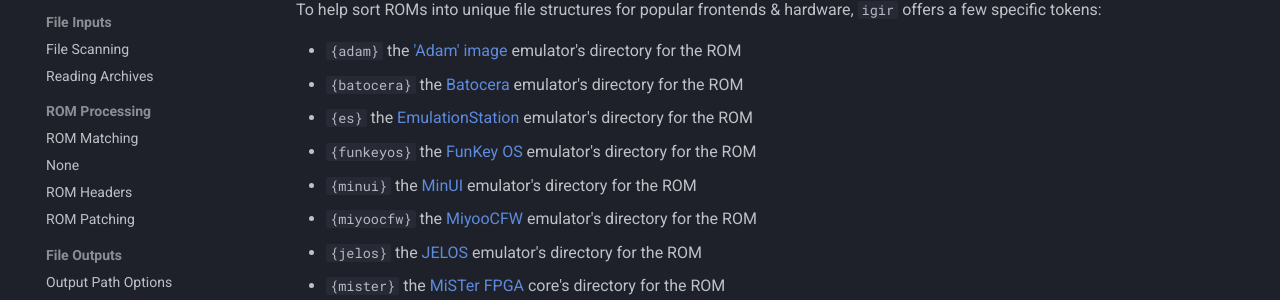
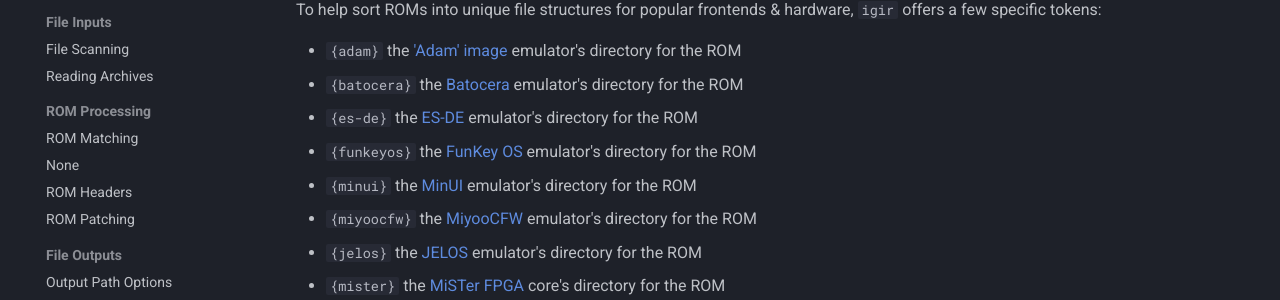
Before and after one commit to emmercm/igir, an MkDocs documentation site: the page built from docs/output/tokens.md, in a window 1280 px wide and 900 px high, scrolled down 1651 px. Shown: the part 183-483 px from the top of the window. Built offline with MkDocs 1.6.1 and Material for MkDocs 9.7.7, drawn with Linux system fonts in a browser that asks for light colours; comment, search, counter and statistics services are not loaded.

Commit message:
Update tokens.md

```diff
--- a/docs/output/tokens.md
+++ b/docs/output/tokens.md
@@ -84,7 +84,7 @@
 
 - `{adam}` the ['Adam' image](../usage/handheld/adam.md) emulator's directory for the ROM
 - `{batocera}` the [Batocera](../usage/desktop/batocera.md) emulator's directory for the ROM
-- `{es}` the [EmulationStation](../usage/desktop/emulationstation.md) emulator's directory for the ROM
+- `{es-de}` the [ES-DE](../usage/desktop/es-de.md) emulator's directory for the ROM
 - `{funkeyos}` the [FunKey OS](../usage/handheld/funkeyos.md) emulator's directory for the ROM
 - `{minui}` the [MinUI](../usage/handheld/minui.md) emulator's directory for the ROM
 - `{miyoocfw}` the [MiyooCFW](../usage/handheld/miyoocfw.md) emulator's directory for the ROM
```
